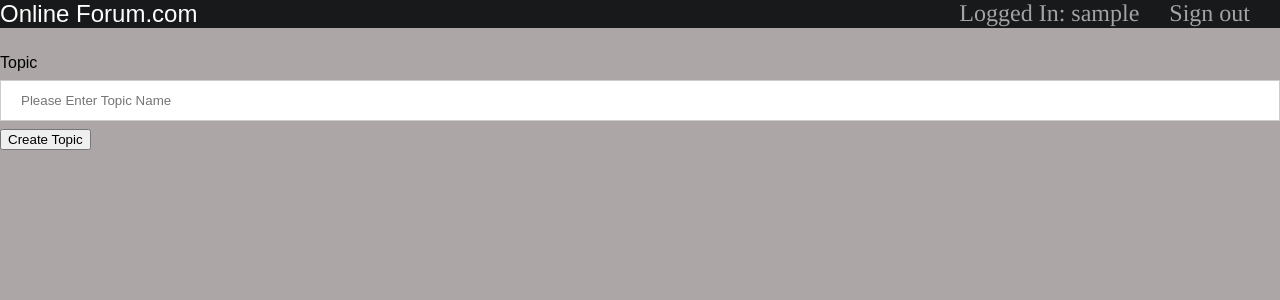
After one commit to Mason-Edwards/flask-forum, a Flask app: page /newtopic in a window 1280 px wide. The commit adds this page. Shown: the top 300 px of the page. Run offline with Flask 2, Linux system fonts and the light colour scheme; the visitor is signed in with stand-in values (Sample User, id 1).

Commit message:
Updated Files

```diff
--- a/app.py
+++ b/app.py
@@ -1,16 +1,23 @@
 from flask import Flask, render_template, url_for, request, redirect, session
+import hashlib
 import mysql.connector
 
-conn = mysql.connector.connect(
-    user="root", password="root", host="127.0.0.1", database="forum")
-cursor = conn.cursor()
+# Make connection to database on client request
+# so that data updates each request, rather than having to restart flask
 
 app = Flask(__name__)
 app.secret_key = "thisIsMySecretKeyPlsDontLeak"
 
 # TODO Check if user is logged in using session
+
+
 @app.route('/', methods=["POST", "GET"])
 def index():
+    # Set ip database connection and cursor
+    conn = mysql.connector.connect(
+        user="root", password="root", host="127.0.0.1", database="forum")
+    cursor = conn.cursor()
+
     if request.method == "POST":
         return request.form["password"]
 
@@ -18,17 +25,23 @@ def index():
         cursor.execute(
             "SELECT topic.topic, user.username from topic join user on topic.createdBy=user.userID;")
         topicData = cursor.fetchall()
-        return render_template('index.html', topicData=topicData)
+        return render_template('index.html', topicData=topicData, session=session)
 
 
 # Could just not include GET as a method and it wont load the page, only allowing posts to /login
 @app.route("/login", methods=["POST", "GET"])
 def login():
+    # Set up database connection and cursor
+    conn = mysql.connector.connect(
+        user="root", password="root", host="127.0.0.1", database="forum")
+    cursor = conn.cursor()
+
     # If method is POST then login the user
     if request.method == "POST":
         username = request.form["username"]
         password = request.form["password"]
-        # password = hash(password) #NEED TO REPLACE HASH
+        password = hashlib.sha256(password.encode())
+        password = password.hexdigest()
         # Query db
         cursor.execute('SELECT * FROM user WHERE username="' +
                        username + '" AND password="' + str(password) + '";')
@@ -42,7 +55,9 @@ def login():
             # Set the session variables
             session["username"] = username
             session["password"] = password
-            return session["username"] + session["password"]
+
+            # Redirect user
+            return redirect("/")
 
         else:
             return "NO USERS FOUND"
@@ -54,11 +69,16 @@ def login():
 
 @app.route("/signup", methods=["POST", "GET"])
 def signup():
+    # Set up database connection and cursor
+    conn = mysql.connector.connect(
+        user="root", password="root", host="127.0.0.1", database="forum")
+    cursor = conn.cursor()
+
     if request.method == "POST":
         username = request.form["username"]
         password = request.form["password"]
-        # password = hash(password) #REPLACE
-
+        password = hashlib.sha256(password.encode())
+        password = password.hexdigest()
         # Build using query for security
         query = "INSERT INTO user (username, password) VALUES (%s,%s)"
         cursor.execute(query, (username, password))
@@ -68,5 +88,47 @@ def signup():
         return redirect("/")
 
 
+@app.route("/signout", methods=["GET"])
+def signout():
+    # If the username is there remove it
+    session.pop("username", None)
+
+    # redirect to home page
+    return redirect("/")
+
+
+@app.route("/newtopic", methods=["GET"])
+def newtopic():
+    # If the user isnt logged in then tell them
+    # TODO Create propper page
+    if "username" not in session:
+        return "Please Login"
+    else:
+        return render_template("newTopic.html")
+
+
+@app.route("/createtopic", methods=["POST"])
+def createtopic():
+    # Set Up connection to db and cursor
+    conn = mysql.connector.connect(
+        user="root", password="root", host="127.0.0.1", database="forum")
+    cursor = conn.cursor()
+
+    # If there is no logged in user then dont post topic
+    if "username" not in session:
+        return "You need to be logged in"
+    else:
+        topic = request.form["topic"]
+        username = session["username"]
+        #
+        # Build query for security, then execute command
+        query = 'INSERT INTO topic(topic, createdBy) VALUES (%s, (SELECT userID FROM user WHERE username=%s))'
+        cursor.execute(query, (topic, username))
+        conn.commit()
+
+        # Redirect user back to home page
+        return redirect("/")
+
+
 if (__name__) == "__main__":
     app.run(debug=True, TEMPLATES_AUTO_RELOAD=True)
--- a/static/css/main.css
+++ b/static/css/main.css
@@ -17,11 +17,13 @@ body {
     color: white;
     font-size: 1.5em;
     opacity: 0.6;
-    padding-right: 50px;
     text-decoration: none;
     text-align: right;
     float: right;
+    margin-right: 30px;
+
 }
+
 
 #webName {
     color: white;
@@ -31,8 +33,9 @@ body {
 .btnText {
     background: none;
     border: none;
-    margin: 0;
     padding: 0;
+    color: white;
+    font-size: 1.5em;
 }
 
 /* index.html */
--- a/static/js/main.js
+++ b/static/js/main.js
@@ -1,7 +1,6 @@
 // Get the modal
 var modal = document.getElementById('modal01');
 
-alert("TEST");
 // When the user clicks anywhere outside of the modal, close it
 window.onclick = function(event) {
   if (event.target == modal) {
--- a/templates/base.html
+++ b/templates/base.html
@@ -10,10 +10,16 @@
     <!-- Create navbar for all pages-->
     <div class="navBar">
         <span id="webName"> Online Forum.com</span>
+        <!-- If the user is logged in, show their username, otherwise, show the login and signup buttons-->
+        {% if not session["username"] %}
         <button class="navElement btnText"
             onclick="document.getElementById('modal01').style.display='block'">Login</button>
         <button class="navElement btnText" onclick="document.getElementById('modal02').style.display='block'">Sign
             Up</button>
+        {% else %}
+        <a class="navElement" href="/signout">Sign out</a>
+        <span class="navElement">Logged In: {{ session["username"] }}</span>
+        {% endif %}
 
     </div>
     <!-- Modal Test -->
--- /dev/null
+++ b/templates/newTopic.html
@@ -0,0 +1,18 @@
+{% extends "base.html" %}
+
+{% block head %}
+
+{% endblock %}
+
+{% block body %}
+<section>
+    <div>
+        <form action="/createtopic" method="POST">
+            <label for="topic">Topic</label>
+            <input type="text" name="topic" placeholder="Please Enter Topic Name" required>
+            <button type="submit">Create Topic</button>
+        </form>
+        </form>
+    </div>
+</section>
+{% endblock %}
```
Also changed, not shown: templates/index.html (+3 -6 lines), 1 other file.
